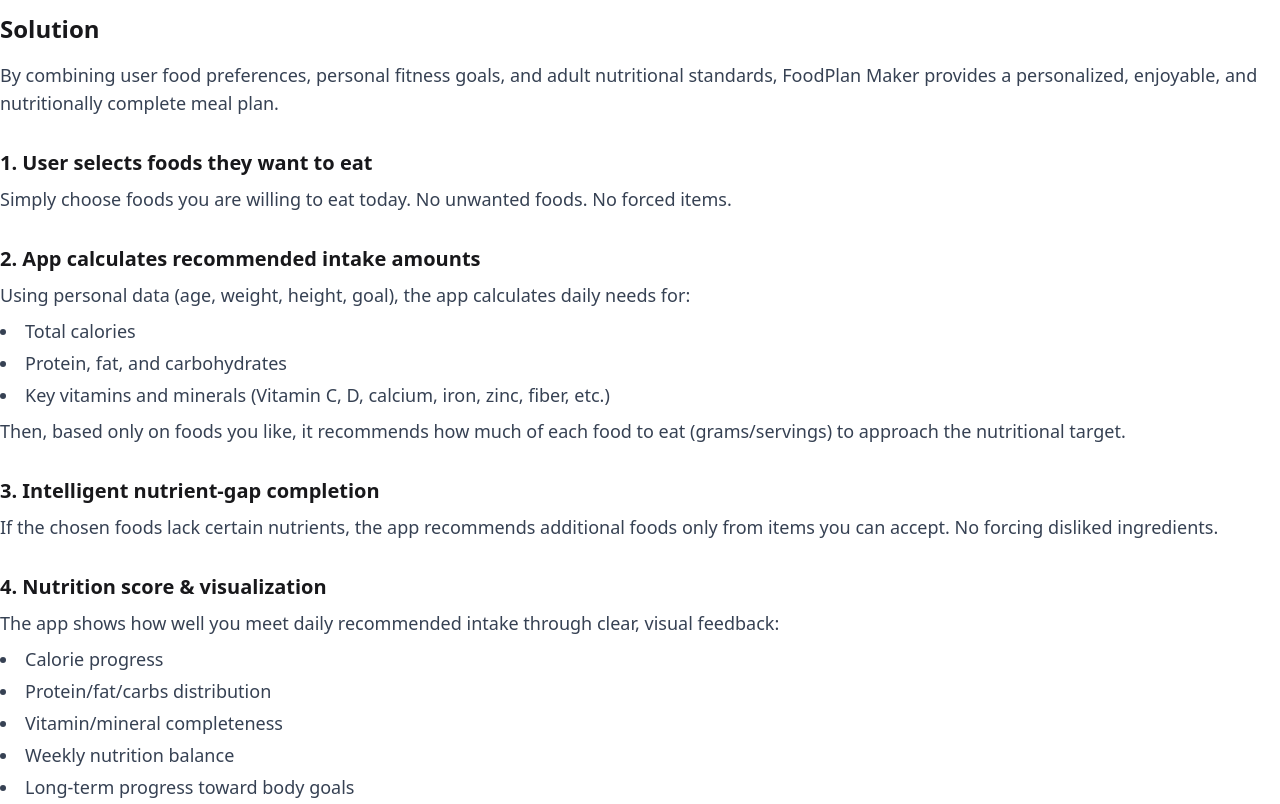
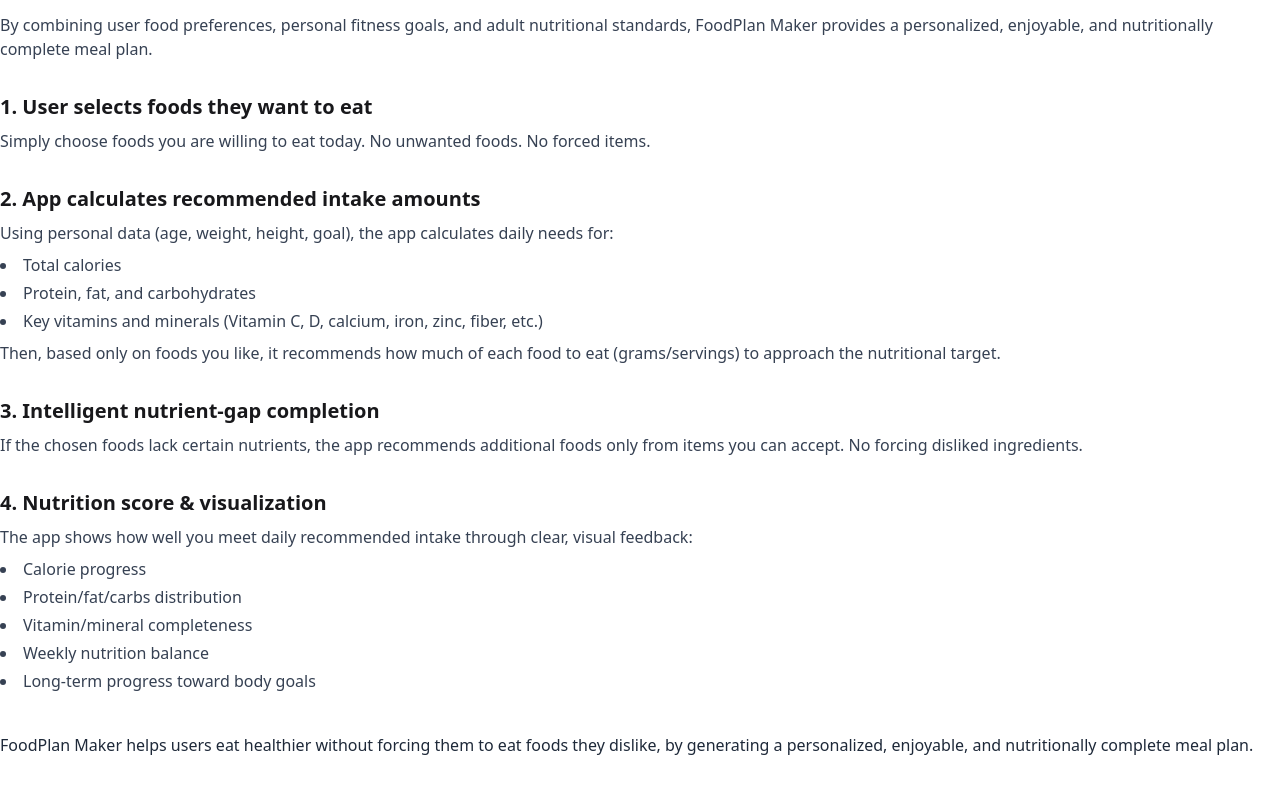
Before and after one commit to dnguye12/Innovation-and-Entrepreneurship-Advanced, a plain HTML site: page index.html in a window 1280 px wide. Shown: the part 864-1668 px from the top of the page. Drawn offline with nearby package versions, Linux system fonts and the light colour scheme.

Commit message:
womp womp

```diff
--- a/index.html
+++ b/index.html
@@ -34,7 +34,7 @@
                         <li><a>Item 3</a></li>
                     </ul>
                 </div>
-                <a class="btn btn-ghost text-xl" href="/index.html">FoodPlan Maker</a>
+                <a class="btn btn-ghost text-xl" href="index.html">FoodPlan Maker</a>
             </div>
             <div class="navbar-center hidden lg:flex">
                 <ul class="menu menu-horizontal px-1 gap-x-2">
@@ -54,7 +54,7 @@
 
         <section class="mt-8">
             <h2 class="text-2xl font-semibold">Target Users</h2>
-            <ul class="mt-4 space-y-2 list-disc list-inside text-lg text-gray-700">
+            <ul class="mt-4 space-y-2 list-disc list-inside text-gray-700">
                 <li>People trying to lose weight who need lower calories while staying nutritionally balanced.</li>
                 <li>People building muscle or gaining weight who need higher protein and stable caloric intake.</li>
                 <li>Individuals living alone or international students whose meals are often simple, repetitive, and
@@ -66,7 +66,7 @@
 
         <section class="mt-12">
             <h2 class="text-2xl font-semibold">Problems</h2>
-            <ol class="mt-4 space-y-6 list-decimal list-inside text-lg text-gray-700">
+            <ol class="mt-4 space-y-6 list-decimal list-inside text-gray-700">
                 <li>
                     <span class="font-semibold">Nutritional imbalance is common.</span>
                     <p class="mt-1">
@@ -100,7 +100,7 @@
 
         <section class="mt-12">
             <h2 class="text-2xl font-semibold">Solution</h2>
-            <p class="mt-4 text-lg text-gray-700">
+            <p class="mt-4 text-gray-700">
                 By combining user food preferences, personal fitness goals, and adult nutritional standards, FoodPlan
                 Maker provides
                 a personalized, enjoyable, and nutritionally complete meal plan.
@@ -109,22 +109,22 @@
             <div class="mt-8 space-y-8">
                 <div>
                     <h3 class="text-xl font-semibold">1. User selects foods they want to eat</h3>
-                    <p class="mt-2 text-lg text-gray-700">
+                    <p class="mt-2 text-gray-700">
                         Simply choose foods you are willing to eat today. No unwanted foods. No forced items.
                     </p>
                 </div>
 
                 <div>
                     <h3 class="text-xl font-semibold">2. App calculates recommended intake amounts</h3>
-                    <p class="mt-2 text-lg text-gray-700">
+                    <p class="mt-2 text-gray-700">
                         Using personal data (age, weight, height, goal), the app calculates daily needs for:
                     </p>
-                    <ul class="mt-2 list-disc list-inside text-lg text-gray-700 space-y-1">
+                    <ul class="mt-2 list-disc list-inside text-gray-700 space-y-1">
                         <li>Total calories</li>
                         <li>Protein, fat, and carbohydrates</li>
                         <li>Key vitamins and minerals (Vitamin C, D, calcium, iron, zinc, fiber, etc.)</li>
                     </ul>
-                    <p class="mt-2 text-lg text-gray-700">
+                    <p class="mt-2 text-gray-700">
                         Then, based only on foods you like, it recommends how much of each food to eat (grams/servings)
                         to approach the nutritional target.
                     </p>
@@ -132,7 +132,7 @@
 
                 <div>
                     <h3 class="text-xl font-semibold">3. Intelligent nutrient-gap completion</h3>
-                    <p class="mt-2 text-lg text-gray-700">
+                    <p class="mt-2 text-gray-700">
                         If the chosen foods lack certain nutrients, the app recommends additional foods only from items
                         you can accept.
                         No forcing disliked ingredients.
@@ -141,10 +141,10 @@
 
                 <div>
                     <h3 class="text-xl font-semibold">4. Nutrition score &amp; visualization</h3>
-                    <p class="mt-2 text-lg text-gray-700">
+                    <p class="mt-2 text-gray-700">
                         The app shows how well you meet daily recommended intake through clear, visual feedback:
                     </p>
-                    <ul class="mt-2 list-disc list-inside text-lg text-gray-700 space-y-1">
+                    <ul class="mt-2 list-disc list-inside text-gray-700 space-y-1">
                         <li>Calorie progress</li>
                         <li>Protein/fat/carbs distribution</li>
                         <li>Vitamin/mineral completeness</li>
@@ -154,7 +154,7 @@
                 </div>
             </div>
 
-            <p class="mt-10 text-lg text-gray-800 font-medium">
+            <p class="mt-10 text-gray-800 font-medium">
                 FoodPlan Maker helps users eat healthier without forcing them to eat foods they dislike, by generating a
                 personalized, enjoyable, and nutritionally complete meal plan.
             </p>
```
Also changed, not shown: assignments.html (+1 -1 lines), assignments/1.html (+1 -1 lines).
